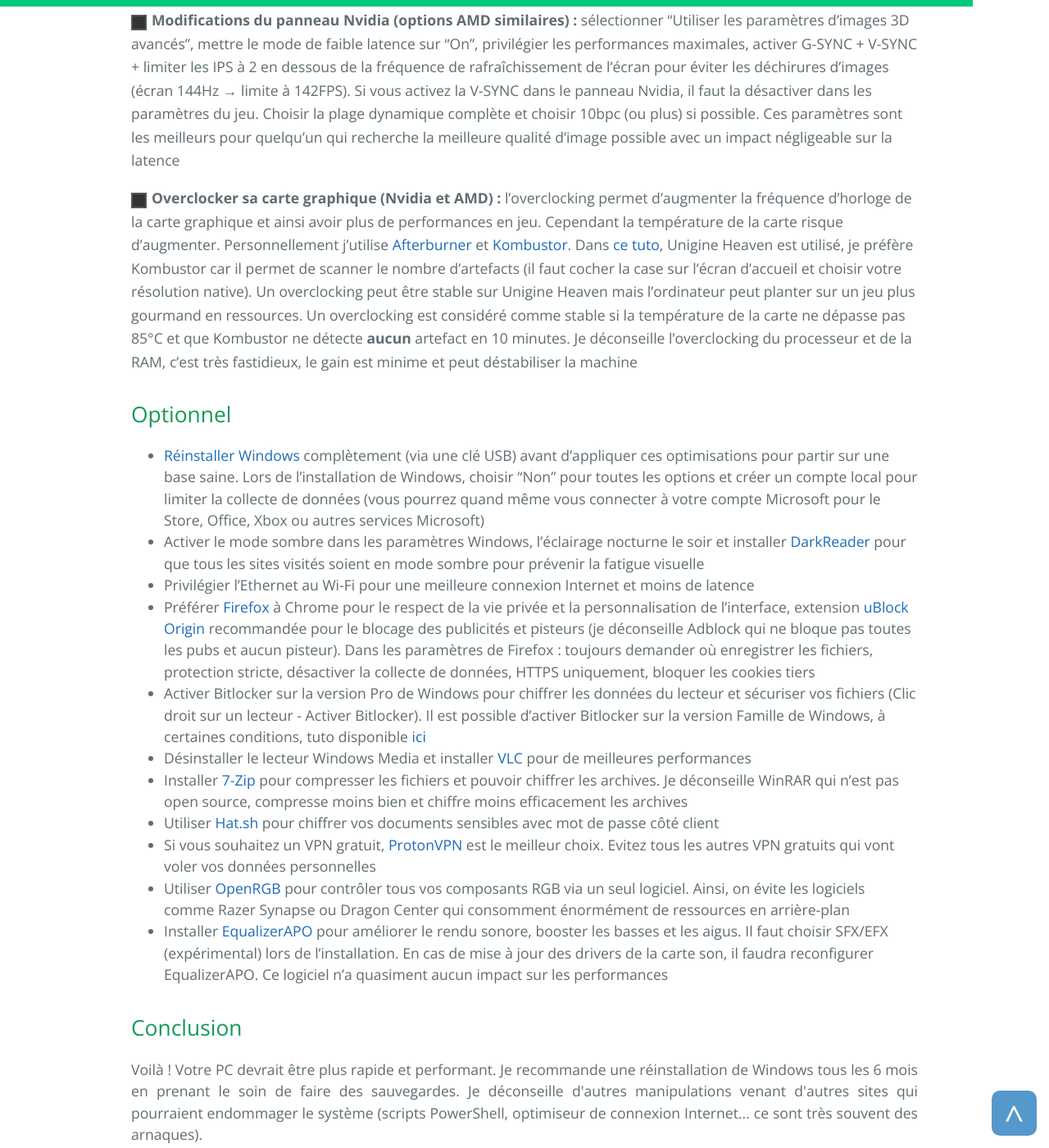
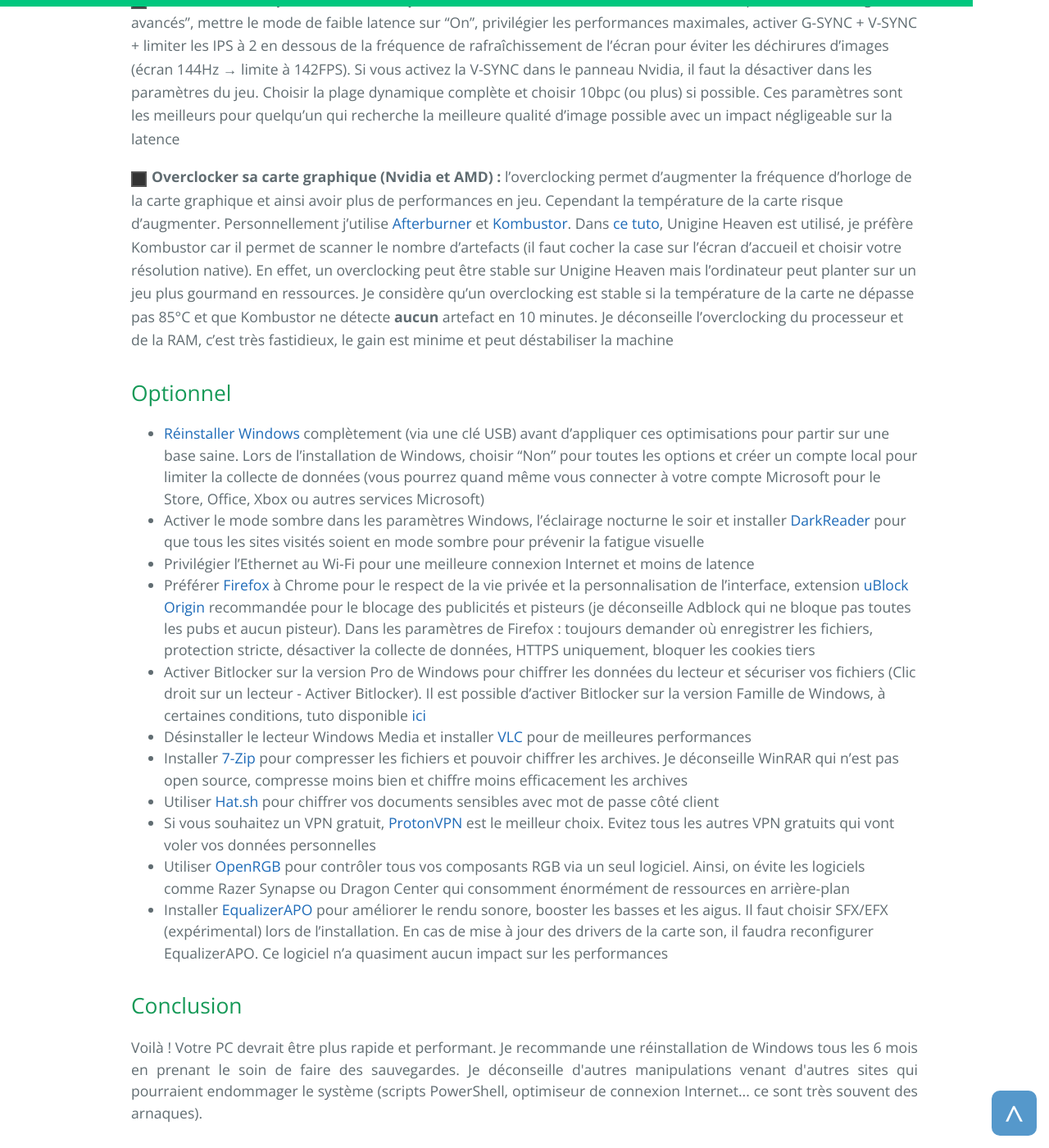
Before and after one commit to PouletEnSlip/pouletenslip.github.io, a Jekyll site: the page built from pages/opti/index.md, in a window 1280 px wide and 1400 px high, scrolled down 3407 px. Shown: the whole window at 82% size. Built offline with Jekyll 4.4.1, drawn with Linux system fonts in a browser that asks for light colours; comment, search, counter and statistics services are not loaded; some of the changed lines change nothing that is shown; some of the changed text lies outside the part shown.

Commit message:
Update index.md

```diff
--- a/pages/opti/index.md
+++ b/pages/opti/index.md
@@ -10,7 +10,7 @@
 * Vérifier que vous n'avez pas de virus/malware avec [Malwarebytes](https://fr.malwarebytes.com/)
 * Supprimer l'historique, le cache et les cookies du navigateur (il faudra se reconnecter aux sites)
 * Mettre le BIOS et les drivers à jour via le site de votre carte mère (évitez CCleaner, Driverscloud, DriverBooster, TousLesDrivers... ces utilitaires peuvent installer des drivers obsolètes ou non compatibles avec vos composants)
-* Mettre à jour les drivers de votre carte graphique [Nvidia](https://www.nvidia.fr/Download/index.aspx?lang=fr) ou [AMD](https://www.amd.com/en/support), utiliser [DDU](https://www.guru3d.com/files-details/display-driver-uninstaller-download.html) et [NVCleanstall](https://www.techpowerup.com/download/techpowerup-nvcleanstall/) pour mettre à jour les drivers proprement. DDU est **indispensable** car il permet de corriger de nombreux bugs/crashs sur vos jeux, utilitaire recommandé par Nvidia eux-mêmes. NVCleanstall permet une installation minimale des drivers Nvidia, vous pouvez aussi cocher la case Message Signaled Interrupts **uniquement**, dans les tweaks experts, qui offre une communication du GPU plus efficace (paramètre activé par défaut sur les GPU AMD). Je déconseille d'installer Nvidia GeForce Experience qui utilise des ressources en arrière-plan
+* Mettre à jour les drivers de votre carte graphique [Nvidia](https://www.nvidia.fr/Download/index.aspx?lang=fr) ou [AMD](https://www.amd.com/en/support), utiliser [DDU](https://www.guru3d.com/files-details/display-driver-uninstaller-download.html) et [NVCleanstall](https://www.techpowerup.com/download/techpowerup-nvcleanstall/) pour mettre à jour les drivers proprement. DDU est **indispensable** car il permet de corriger de nombreux bugs/crashs sur vos jeux, utilitaire recommandé par Nvidia eux-mêmes. NVCleanstall permet une installation minimale des drivers Nvidia, vous pouvez aussi cocher la case Message Signaled Interrupts **uniquement**, dans les tweaks experts, qui offre une communication du GPU plus efficace (paramètre activé par défaut sur les GPU AMD)
 * Mettre Windows à jour via Windows Update dans les paramètres (n'installez jamais de mise à jour via un site douteux). N'utilisez pas d'ISO customs, comme Ghost Spectre, qui n'améliorent pas les performances et sont dangereux
 
 Une fois que tout est bien à jour et que le PC a été redémarré :
@@ -59,7 +59,7 @@
 
 <input type="checkbox" class="check-with-label"><label class="label-for-check">**Modifications du panneau Nvidia (options AMD similaires) :** sélectionner "Utiliser les paramètres d’images 3D avancés", mettre le mode de faible latence sur "On", privilégier les performances maximales, activer G-SYNC + V-SYNC + limiter les IPS à 2 en dessous de la fréquence de rafraîchissement de l’écran pour éviter les déchirures d’images (écran 144Hz → limite à 142FPS). Si vous activez la V-SYNC dans le panneau Nvidia, il faut la désactiver dans les paramètres du jeu. Choisir la plage dynamique complète et choisir 10bpc (ou plus) si possible. Ces paramètres sont les meilleurs pour quelqu'un qui recherche la meilleure qualité d'image possible avec un impact négligeable sur la latence</label>
 
-<input type="checkbox" class="check-with-label"><label class="label-for-check">**Overclocker sa carte graphique (Nvidia et AMD) :** l'overclocking permet d'augmenter la fréquence d'horloge de la carte graphique et ainsi avoir plus de performances en jeu. Cependant la température de la carte risque d'augmenter. Personnellement j'utilise [Afterburner](https://www.msi.com/Landing/afterburner/graphics-cards) et [Kombustor](https://msikombustor.com/). Dans [ce tuto](https://www.youtube.com/watch?v=64GJck-GWaM), Unigine Heaven est utilisé, je préfère Kombustor car il permet de scanner le nombre d'artefacts (il faut cocher la case sur l'écran d'accueil et choisir votre résolution native). Un overclocking peut être stable sur Unigine Heaven mais l'ordinateur peut planter sur un jeu plus gourmand en ressources. Un overclocking est considéré comme stable si la température de la carte ne dépasse pas 85°C et que Kombustor ne détecte **aucun** artefact en 10 minutes. Je déconseille l'overclocking du processeur et de la RAM, c'est très fastidieux, le gain est minime et peut déstabiliser la machine</label>
+<input type="checkbox" class="check-with-label"><label class="label-for-check">**Overclocker sa carte graphique (Nvidia et AMD) :** l'overclocking permet d'augmenter la fréquence d'horloge de la carte graphique et ainsi avoir plus de performances en jeu. Cependant la température de la carte risque d'augmenter. Personnellement j'utilise [Afterburner](https://www.msi.com/Landing/afterburner/graphics-cards) et [Kombustor](https://msikombustor.com/). Dans [ce tuto](https://www.youtube.com/watch?v=64GJck-GWaM), Unigine Heaven est utilisé, je préfère Kombustor car il permet de scanner le nombre d'artefacts (il faut cocher la case sur l'écran d'accueil et choisir votre résolution native). En effet, un overclocking peut être stable sur Unigine Heaven mais l'ordinateur peut planter sur un jeu plus gourmand en ressources. Je considère qu'un overclocking est stable si la température de la carte ne dépasse pas 85°C et que Kombustor ne détecte **aucun** artefact en 10 minutes. Je déconseille l'overclocking du processeur et de la RAM, c'est très fastidieux, le gain est minime et peut déstabiliser la machine</label>
 
 ## Optionnel
 
@@ -82,4 +82,4 @@
 ### Sources
 [Discord Entraide Informatique](https://discord.gg/WMsR7dT) | [Piwi](https://github.com/Piwielle) | [BlurBusters](https://blurbusters.com/) | [PrivacyGuides](https://privacyguides.org/)
 
-*Mise à jour : 07/06/2022*
+*Mise à jour : 10/06/2022*
```
